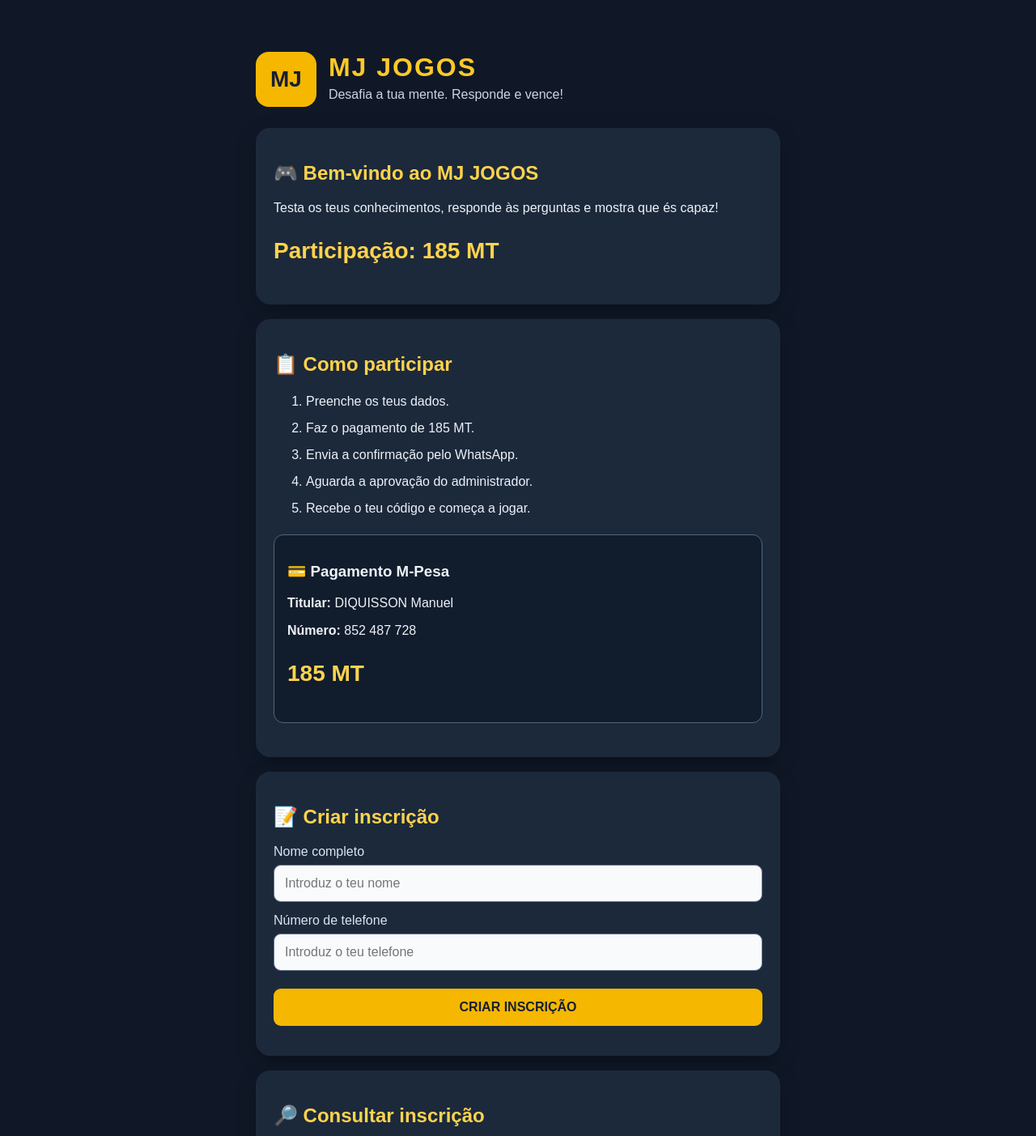
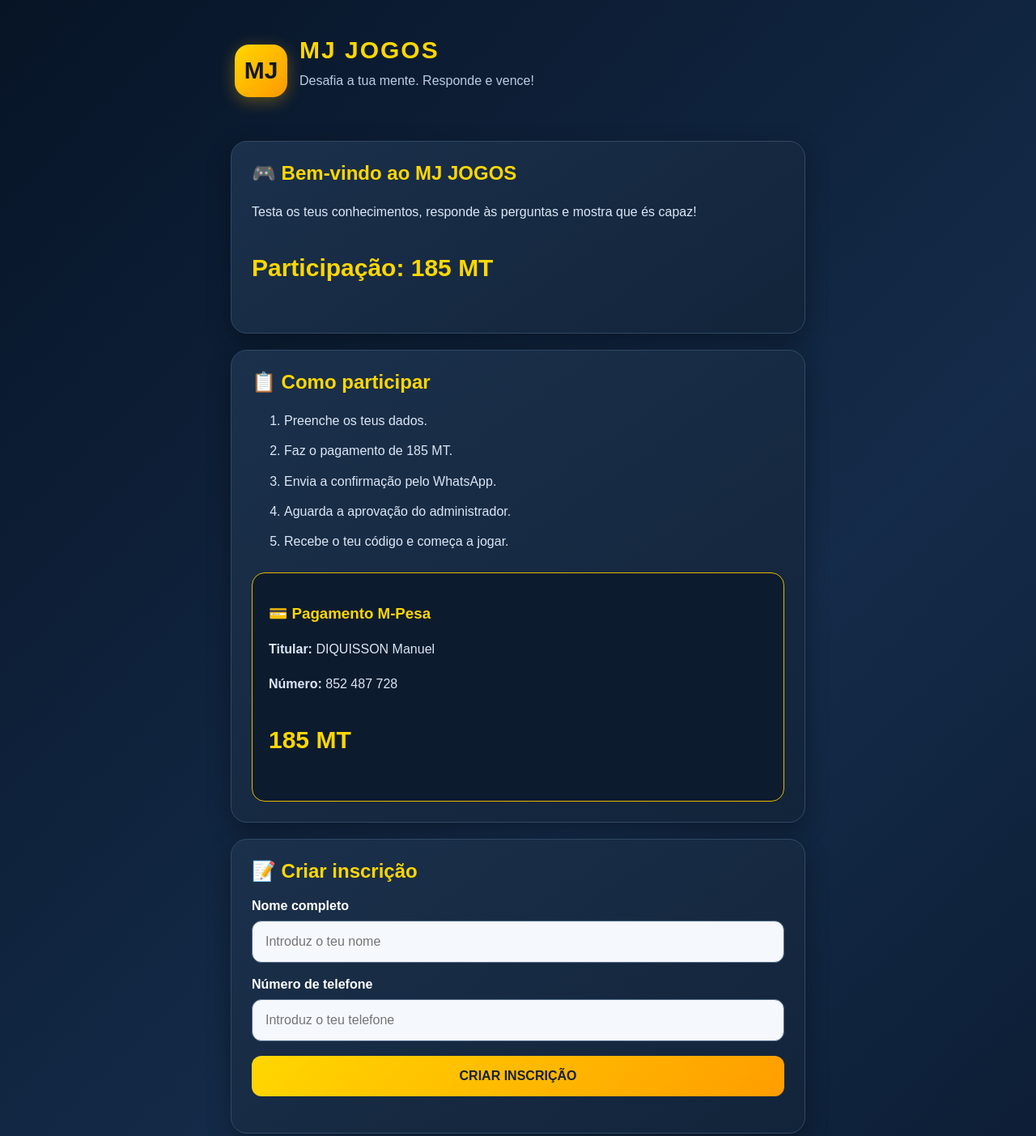
Before and after one commit to veronicamoraisnioca-source/-mj-jogos., a website: page public/index.html in a window 1280 px wide. Shown: the top 1403 px of the page at 81% size. Drawn offline with Linux system fonts and the light colour scheme.

Commit message:
Melhorar design do MJ Jogos.

```diff
--- a/public/style.css
+++ b/public/style.css
@@ -1 +1,168 @@
-*{box-sizing:border-box}body{margin:0;background:#101827;color:#edf2f7;font:16px Arial,sans-serif}.wrap{max-width:680px;margin:28px auto;padding:16px}header{display:flex;align-items:center;gap:15px;margin:20px 0 26px}.logo{background:#f5b700;color:#172033;font-weight:900;font-size:28px;padding:18px;border-radius:16px}h1{margin:0;color:#ffc928;letter-spacing:2px}header p{margin:6px 0;color:#cbd5e1}.card{background:#1c293b;padding:22px;border-radius:18px;margin:18px 0;box-shadow:0 8px 25px #0004}h2{color:#ffd34d}li{margin:10px 0;line-height:1.45}.pay{background:#111d2d;border:1px solid #53657d;border-radius:12px;padding:16px;margin:20px 0}.amount{font-size:28px;font-weight:bold;color:#ffd34d}label{display:block;margin:14px 0;color:#dbe4ef}input{display:block;width:100%;padding:13px;margin-top:7px;border-radius:9px;border:1px solid #64748b;background:#f8fafc;font-size:16px}button,.link{display:inline-block;border:0;border-radius:9px;padding:14px 18px;background:#f5b700;color:#172033;font-weight:bold;font-size:16px;text-decoration:none;cursor:pointer;width:100%;margin-top:8px}.secondary{background:#334b69;color:white}#result,#status{margin-top:15px;line-height:1.5}footer{text-align:center;color:#9caec3;padding:15px;font-size:13px}
+* {
+  box-sizing: border-box;
+}
+
+body {
+  margin: 0;
+  font-family: Arial, sans-serif;
+  background: linear-gradient(135deg, #071426, #142b49, #071426);
+  color: #fff;
+}
+
+.wrap {
+  max-width: 750px;
+  margin: auto;
+  padding: 20px;
+}
+
+header {
+  display: flex;
+  align-items: center;
+  gap: 15px;
+  padding: 25px 5px;
+}
+
+.logo {
+  width: 65px;
+  height: 65px;
+  display: flex;
+  align-items: center;
+  justify-content: center;
+  border-radius: 18px;
+  background: linear-gradient(135deg, #ffd700, #ff9900);
+  color: #101827;
+  font-size: 30px;
+  font-weight: 900;
+  box-shadow: 0 5px 20px #ffb70055;
+}
+
+h1 {
+  color: #ffd700;
+  margin: 0;
+  font-size: 30px;
+  letter-spacing: 2px;
+}
+
+header p {
+  color: #bdcce0;
+  margin-top: 7px;
+}
+
+.card {
+  background: linear-gradient(145deg, #1b304b, #12243a);
+  border: 1px solid #314965;
+  border-radius: 20px;
+  padding: 25px;
+  margin: 20px 0;
+  box-shadow: 0 10px 30px #0005;
+}
+
+h2 {
+  color: #ffd700;
+  margin-top: 0;
+}
+
+h3 {
+  color: #ffd700;
+}
+
+p, li {
+  line-height: 1.7;
+  color: #dce7f5;
+}
+
+li {
+  margin-bottom: 10px;
+}
+
+.pay {
+  background: #0c1b2e;
+  border: 1px solid #e6b800;
+  border-radius: 16px;
+  padding: 20px;
+  margin-top: 25px;
+}
+
+.amount {
+  color: #ffd700;
+  font-size: 30px;
+  font-weight: bold;
+}
+
+label {
+  display: block;
+  margin: 18px 0;
+  color: #fff;
+  font-weight: bold;
+}
+
+input {
+  width: 100%;
+  padding: 16px;
+  margin-top: 9px;
+  border: 1px solid #526b88;
+  border-radius: 12px;
+  background: #f5f8fc;
+  color: #111;
+  font-size: 16px;
+  outline: none;
+}
+
+input:focus {
+  border: 2px solid #ffd700;
+}
+
+button, .link {
+  display: block;
+  width: 100%;
+  padding: 16px;
+  margin-top: 15px;
+  border: none;
+  border-radius: 12px;
+  background: linear-gradient(135deg, #ffd700, #ff9d00);
+  color: #172033;
+  font-size: 16px;
+  font-weight: bold;
+  text-align: center;
+  text-decoration: none;
+  cursor: pointer;
+}
+
+button:active {
+  transform: scale(0.98);
+}
+
+.secondary {
+  background: #29496c;
+  color: white;
+}
+
+#result, #status, #game {
+  margin-top: 20px;
+  line-height: 1.7;
+}
+
+footer {
+  text-align: center;
+  padding: 25px 10px;
+  color: #9fb2ca;
+  font-size: 13px;
+}
+
+@media (max-width: 480px) {
+  .wrap {
+    padding: 12px;
+  }
+
+  h1 {
+    font-size: 24px;
+  }
+
+  .card {
+    padding: 19px;
+  }
+
+  .amount {
+    font-size: 26px;
+  }
+  }
```
